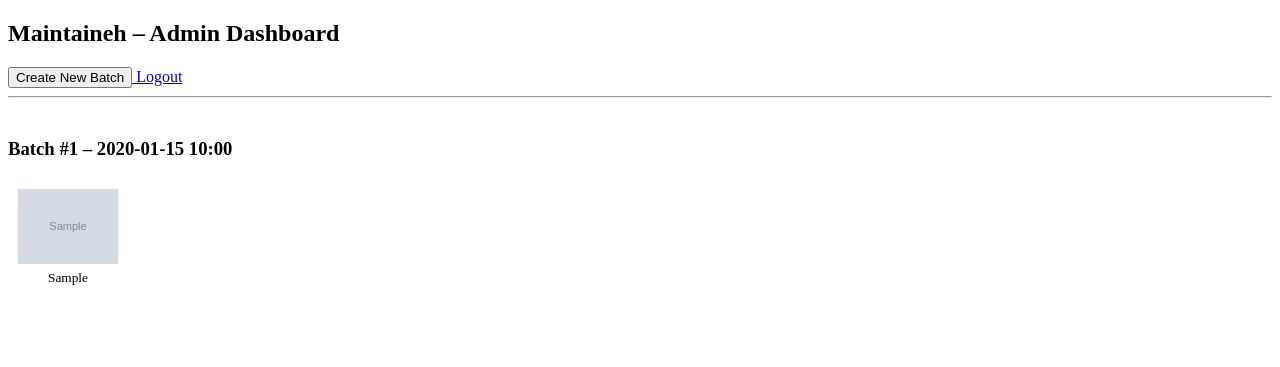
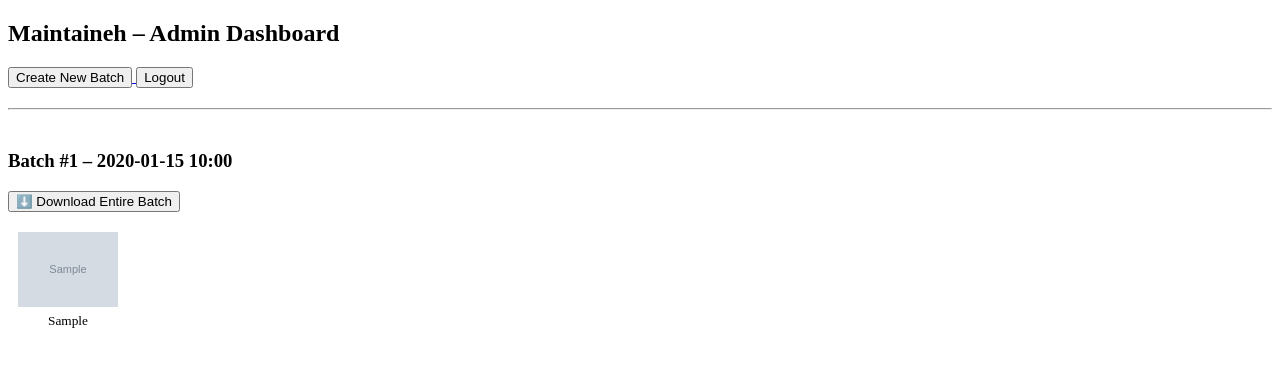
Before and after one commit to gigtarget/maintaineh, a Flask app: template app/templates/admin_dashboard.html in a window 1280 px wide. Shown: the top 367 px of the page. Run offline with Flask 3, Linux system fonts and the light colour scheme; the template is opened without the code that fills it: values that come from a table or form of the project are taken from there, others are empty; tables that the repository leaves empty hold one stand-in row (values such as "Sample post"); grey boxes marked "Sample" are stand-in pictures; parts of the project's set-up code (start-up, migrations or seed data) failed here and were passed over.

Commit message:
Update admin_dashboard.html

```diff
--- a/app/templates/admin_dashboard.html
+++ b/app/templates/admin_dashboard.html
@@ -1,14 +1,20 @@
 <!DOCTYPE html>
 <html lang="en">
 <head>
+    <meta charset="UTF-8">
     <title>Maintaineh Dashboard</title>
 </head>
 <body>
     <h2>Maintaineh – Admin Dashboard</h2>
+
+    <div style="margin-bottom: 20px;">
         <a href="{{ url_for('routes.create_batch') }}">
             <button>Create New Batch</button>
         </a>
-    <a href="{{ url_for('routes.admin_logout') }}">Logout</a>
+        <a href="{{ url_for('routes.logout') }}">
+            <button>Logout</button>
+        </a>
+    </div>
 
     <hr>
 
@@ -25,6 +31,12 @@
     {% for batch in batches %}
         <div style="margin-top: 40px;">
             <h3>Batch #{{ batch.id }} – {{ batch.created_at.strftime('%Y-%m-%d %H:%M') }}</h3>
+
+            <a href="{{ url_for('routes.download_batch', batch_id=batch.id) }}">
+                <button>⬇️ Download Entire Batch</button>
+            </a>
+
+            <div style="margin-top: 10px;">
                 {% for qr in batch.qrcodes %}
                     <div style="display:inline-block; margin:10px; text-align:center;">
                         <img src="{{ qr.image_url }}" width="100"><br>
@@ -32,6 +44,7 @@
                     </div>
                 {% endfor %}
             </div>
+        </div>
     {% endfor %}
 </body>
 </html>
```
Lines whose indentation alone changed are shown as unchanged.
